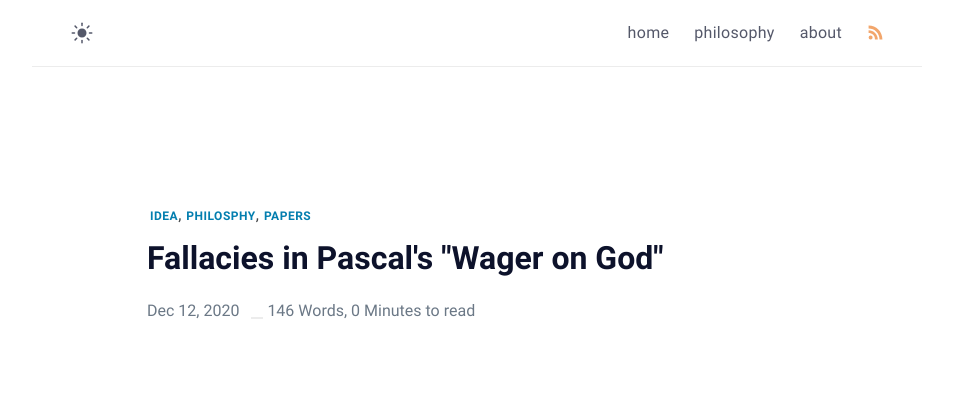
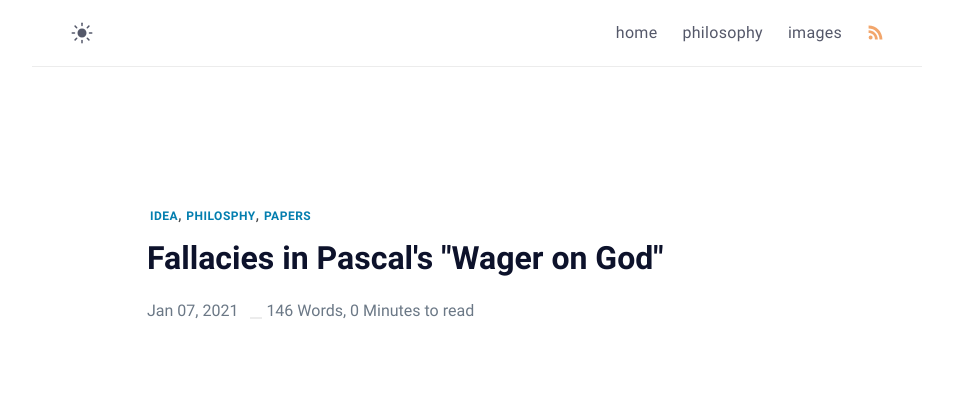
Before and after one commit to Ferryistaken/website, a Jekyll site: the page built from _posts/pascals-wager-on-god-fallacies/2020-12-12-pascals-wager-on-god-fallacies.md, in a window 1280 px wide. Shown: the top 408 px of the page, without its empty margins (163-1116 px from the left). Built offline with Jekyll 4.4.1, drawn with Linux system fonts in a browser that asks for light colours.

Commit message:
fixed date on pascals wager

```diff
--- a/_data/menus.yml
+++ b/_data/menus.yml
@@ -6,8 +6,8 @@
   url: /philosophy/
   external: false # set true if you using external link, see bellow
 
-- title: about
-  url: /about/
+- title: images
+  url: /images/
   external: false
 
 
--- a/_includes/footer.html
+++ b/_includes/footer.html
@@ -1,6 +1,6 @@
 <footer class="footer">
   <a class="footer_item" href="/keep-in-mind">keep in mind</a>
-  <a class="footer_item" href="/resume">resume</a>
+  <a class="footer_item" href="/contact">contact me</a>
   <a class="footer_item" href="/feed.xml">rss</a>
   <span class="footer_item">&copy; {{ site.time | date: "%Y" }}</span>
   <small class="footer_theme-copyright">
--- a/_posts/pascals-wager-on-god-fallacies/2020-12-12-pascals-wager-on-god-fallacies.md
+++ b/_posts/pascals-wager-on-god-fallacies/2020-12-12-pascals-wager-on-god-fallacies.md
@@ -1,7 +1,7 @@
 ---
 layout: post
 title: Fallacies in Pascal's "Wager on God"
-date: 2020-12-12 17:20 +0000
+date: 2021-01-7 17:20 +0000
 tags: [idea, philosphy, papers]
 ---
 
--- a/postIdeas.toml
+++ b/postIdeas.toml
@@ -4,6 +4,7 @@ How the modern web is bloated
 Chip 8 emulator in rust
 Philosophy - Should the gov put rules in social media
 Wal theme for spotify
+Nyc photoshoot
 
 [Doing]
 
```
Also changed, not shown: contact.md (added, +16 -0 lines).
